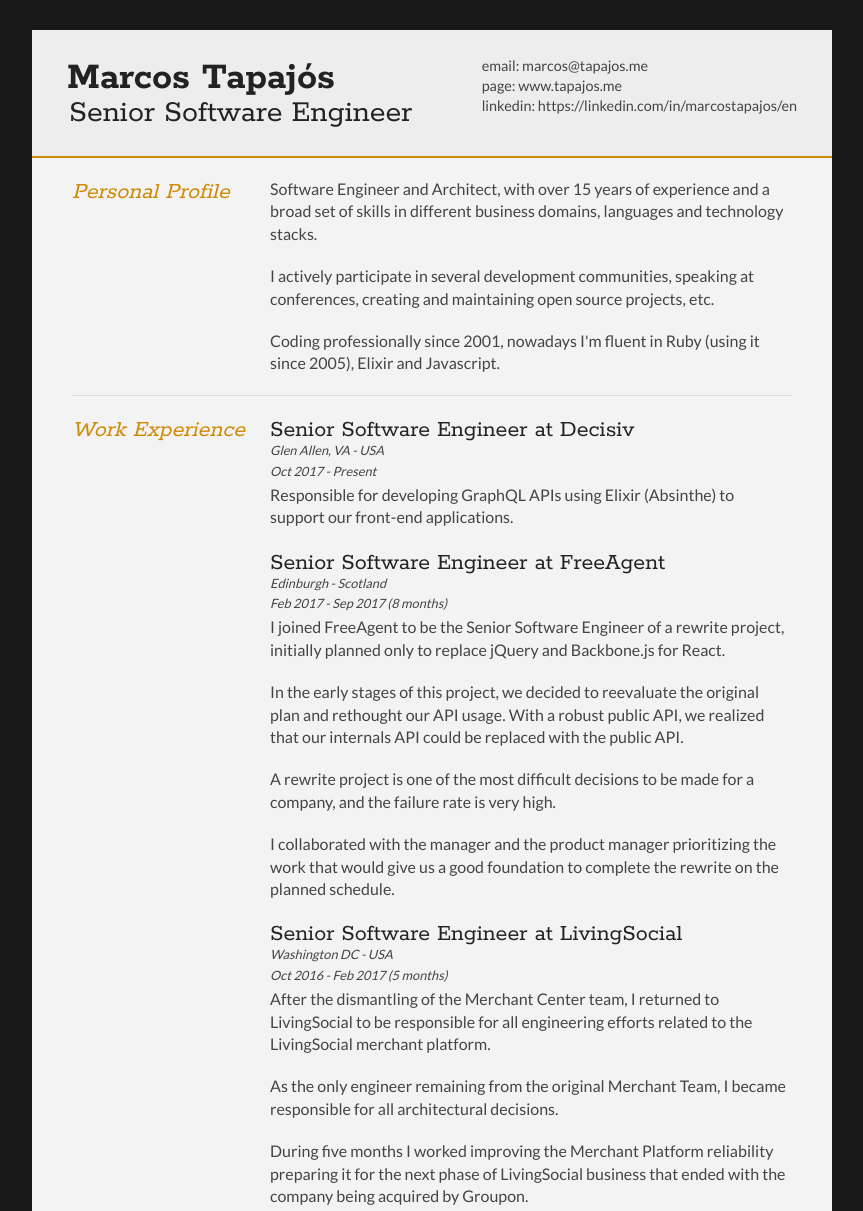
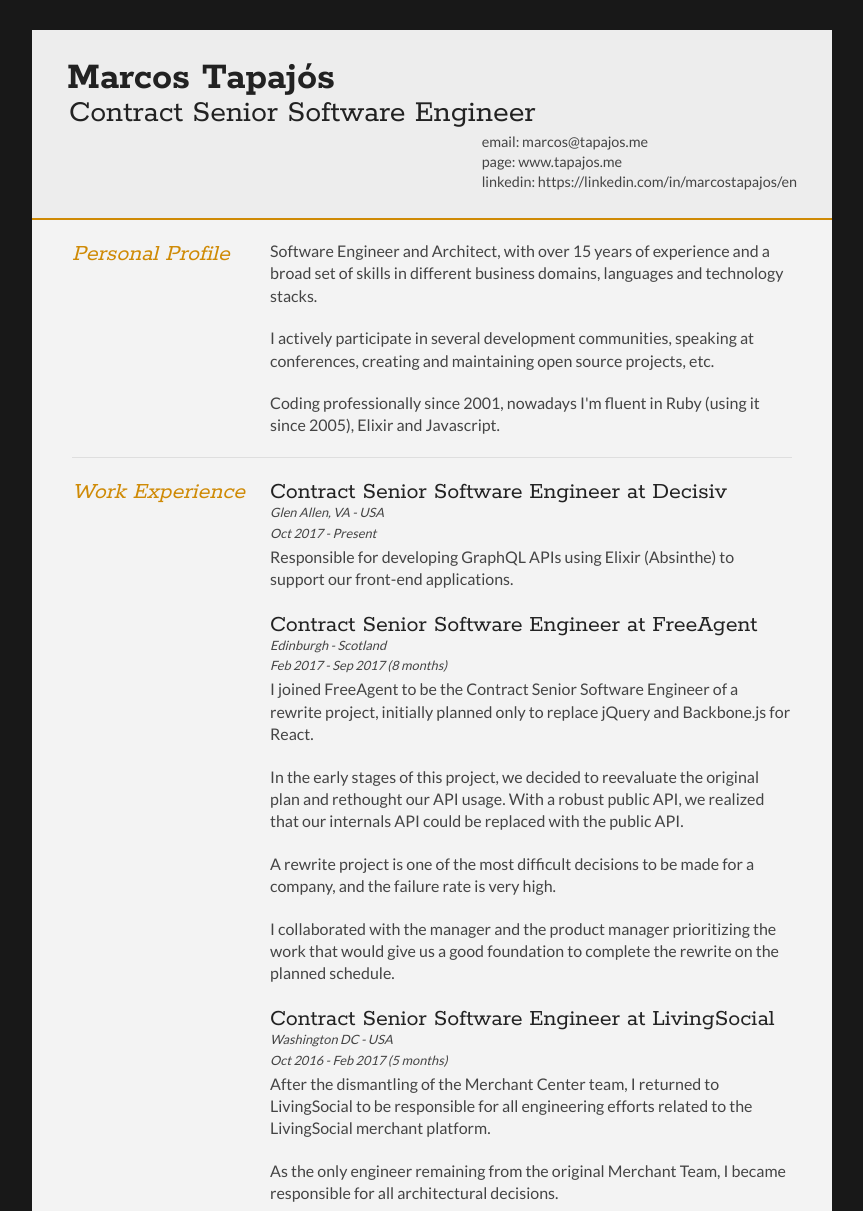
Before and after one commit to tapajos/my-cv, a website: page index.html in a window 1280 px wide. Shown: the top 1211 px of the page, without its empty margins (208-1071 px from the left). Drawn offline with Linux system fonts and the light colour scheme.

Commit message:
Update CV

```diff
--- a/index.html
+++ b/index.html
@@ -21,7 +21,7 @@
     <div class="mainDetails">
       <div id="name">
         <h1 class="quickFade delayTwo">Marcos Tapajós</h1>
-        <h2 class="quickFade delayThree">Senior Software Engineer</h2>
+        <h2 class="quickFade delayThree">Contract Senior Software Engineer</h2>
       </div>
 
       <div id="contactDetails" class="quickFade delayFour">
@@ -66,7 +66,7 @@
 
         <div class="sectionContent">
           <article>
-            <h2>Senior Software Engineer at Decisiv</h2>
+            <h2>Contract Senior Software Engineer at Decisiv</h2>
             <p class="subDetails">Glen Allen, VA - USA</p>
             <p class="subDetails">Oct 2017 - Present</p>
             <p>Responsible for developing GraphQL APIs using Elixir (Absinthe) to support our front-end applications.
@@ -74,11 +74,11 @@
           </article>
 
           <article>
-            <h2>Senior Software Engineer at FreeAgent</h2>
+            <h2>Contract Senior Software Engineer at FreeAgent</h2>
             <p class="subDetails">Edinburgh - Scotland</p>
             <p class="subDetails">Feb 2017 - Sep 2017 (8 months)</p>
             <p>
-              I joined FreeAgent to be the Senior Software Engineer of a rewrite project, initially planned only to
+              I joined FreeAgent to be the Contract Senior Software Engineer of a rewrite project, initially planned only to
               replace jQuery and Backbone.js for React.
             </p>
             <p>In the early stages of this project, we decided to reevaluate the original plan and rethought our API
@@ -92,7 +92,7 @@
           </article>
 
           <article>
-            <h2>Senior Software Engineer at LivingSocial</h2>
+            <h2>Contract Senior Software Engineer at LivingSocial</h2>
             <p class="subDetails">Washington DC - USA</p>
             <p class="subDetails">Oct 2016 - Feb 2017 (5 months)</p>
             <p>
@@ -119,7 +119,7 @@
           </article>
 
           <article>
-            <h2>Senior Software Engineer at LivingSocial</h2>
+            <h2>Contract Senior Software Engineer at LivingSocial</h2>
             <p class="subDetails">Washington DC - USA</p>
             <p class="subDetails">May 2012 - May 2016 (4 years 1 month)</p>
             <p>
```
